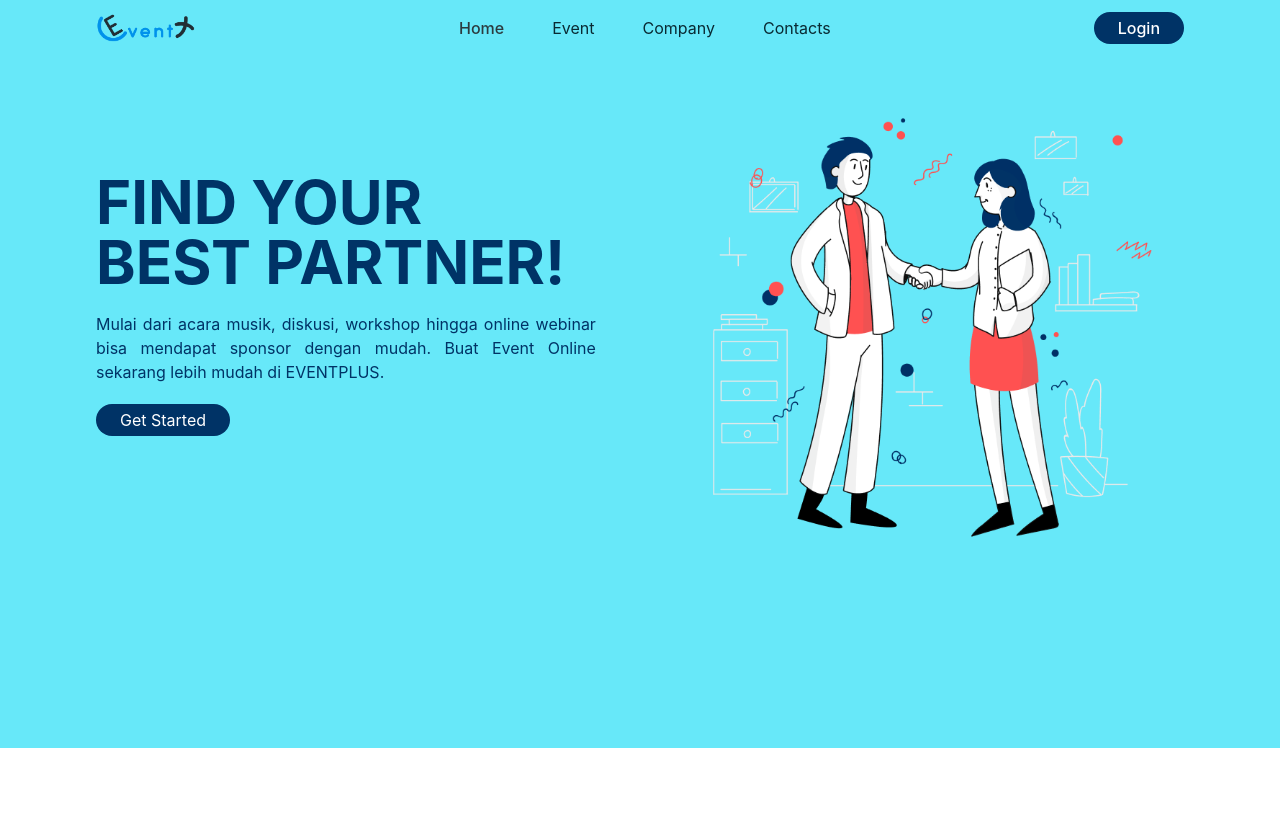
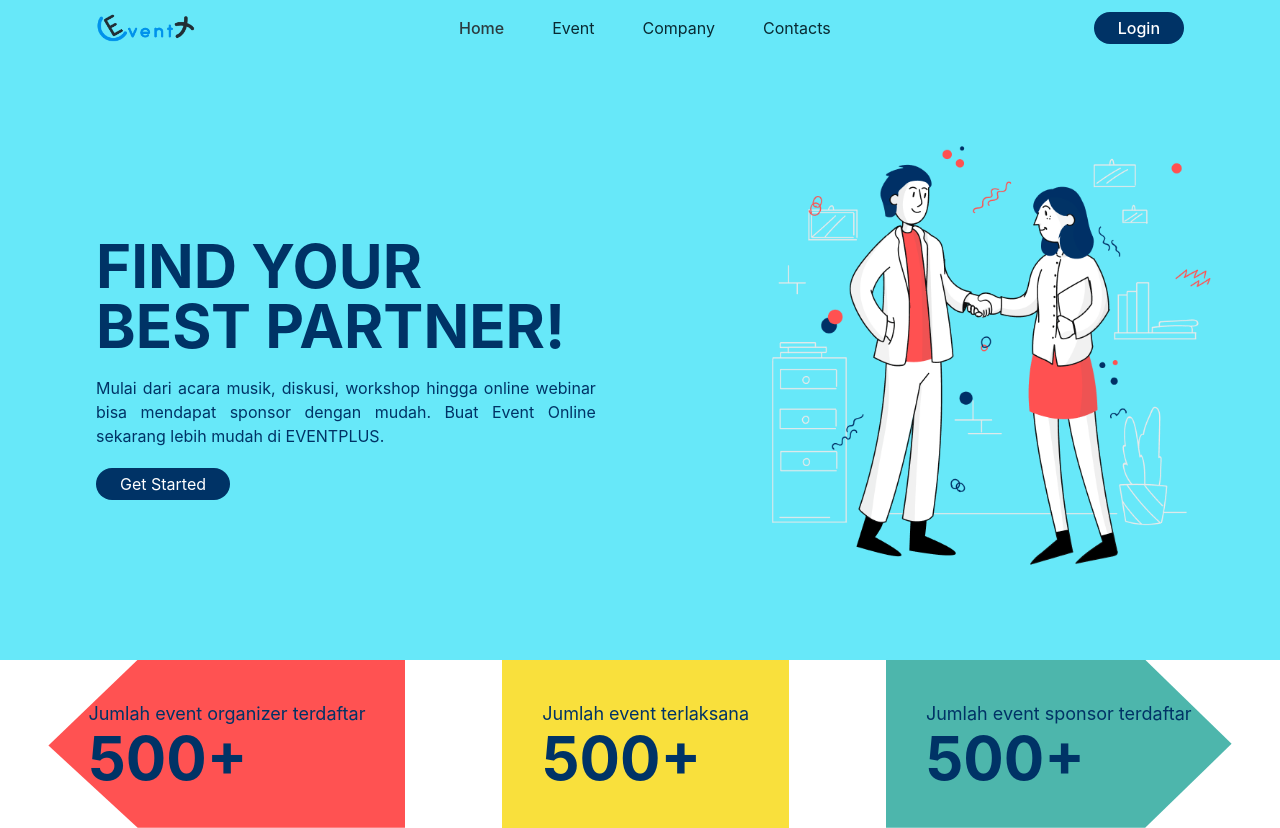
Before and after one commit to Wildanzr/FE-Event-, a React (Vite) app: page / in a window 1280 px wide. Before the commit the page ends 800 px from the top, so only its background shows below. Built offline with nearby package versions, Linux system fonts and the light colour scheme.

Commit message:
#4 - Components stats

```diff
--- a/src/App.jsx
+++ b/src/App.jsx
@@ -1,15 +1,16 @@
 import Header from "./components/header/Header"
 import Jumbotron from "./components/main/Jumbotron"
+import Stats from "./components/main/Stats"
 
 import './App.css'
 
-function App() {
-
+const App = () => {
   return (
-    <div className="App">
-      <Header/>
-      <Jumbotron/>
-    </div>
+    <>
+    <Header/>
+    <Jumbotron/>
+    <Stats/>
+    </>
   )
 }
 
--- a/src/components/main/Jumbotron.jsx
+++ b/src/components/main/Jumbotron.jsx
@@ -3,8 +3,8 @@ import Hero from "../../images/hero.png"
 
 const Jumbotron = () => {
     return (
-        <div className="flex items-center justify-center bg-cyan-300 text-justify">
-            <div className="w-full aspect-square px-6 py-6 md:px-24 md:py-24">
+        <div className="flex items-center justify-center bg-cyan-300 text-justify py-20">
+            <div className="w-full px-6 pt-6 md:px-24 md:pt-0">
                 <h1 className="text-2xl md:text-6xl text-[#003366] font-bold uppercase py-5">Find your <br/> best partner! </h1>
                 <p className="text-base text-[#003366] mb-5">
                     Mulai dari acara musik, diskusi, workshop hingga online webinar bisa mendapat sponsor dengan mudah. Buat Event Online sekarang lebih mudah di EVENTPLUS.
@@ -14,9 +14,9 @@ const Jumbotron = () => {
                     Get Started
                 </button>
             </div>
-            <div className="w-full aspect-square">
-                <div className="container mx-auto ">
-                    <img src={Hero} width="80%"/>
+            <div className="w-full">
+                <div className="container">
+                    <img src={Hero} width="80%" className="mx-auto" />
                 </div>
             </div>
         </div>
--- /dev/null
+++ b/src/components/main/Stats.css
@@ -0,0 +1,11 @@
+.leftStat {
+    clip-path: polygon(25% 0%, 100% 0%, 100% 100%, 25% 100%, 0 51%);
+}
+
+.rightStat {
+    clip-path: polygon(0% 0%, 75% 0%, 100% 50%, 75% 100%, 0% 100%);
+}
+
+.centerStat {
+    clip-path: polygon(20% 0%, 80% 0%, 100% 20%, 100% 80%, 80% 100%, 20% 100%, 0% 80%, 0% 20%);
+}
--- /dev/null
+++ b/src/components/main/Stats.jsx
@@ -0,0 +1,23 @@
+import "./Stats.css"
+
+const Stats = () => {
+    return (
+        <div className="w-full flex items-center justify-center text-[#003366]">
+            <div className="leftStat bg-[#FF5252] py-10 px-10 mx-auto">
+                <h3 className="text-lg">Jumlah event organizer terdaftar</h3>
+                <p className="text-6xl font-bold">500+</p>
+            </div>
+            <div className=" bg-[#F9E03C] py-10 px-10 mx-auto">
+                <h3 className="text-lg">Jumlah event terlaksana</h3>
+                <p className="text-6xl font-bold">500+</p>
+            </div>
+            <div className="rightStat bg-[#4DB6AC]  py-10 px-10 mx-auto">
+                <h3 className="text-lg">Jumlah event sponsor terdaftar</h3>
+                <p className="text-6xl font-bold">500+</p>
+            </div>
+
+        </div>
+    )
+}
+
+export default Stats
```
Also changed, not shown: notes.txt.
